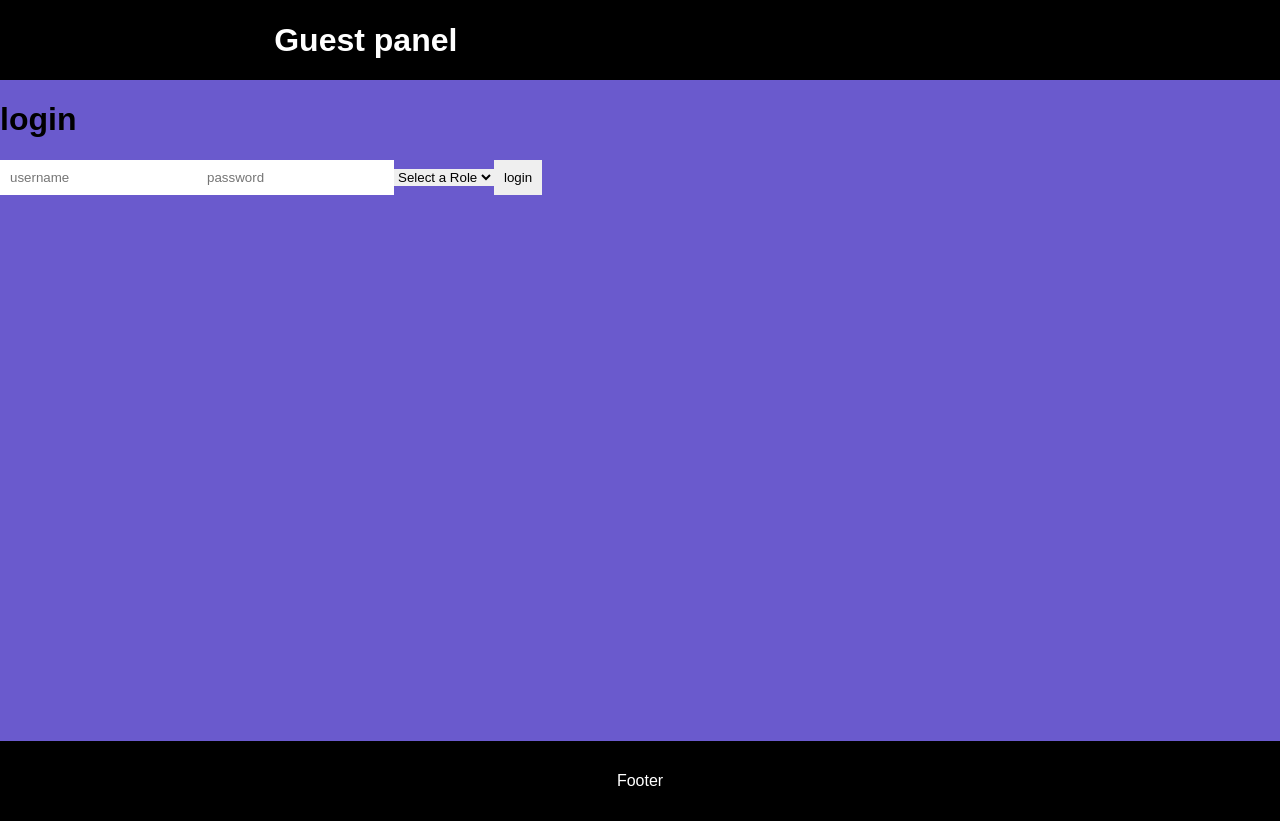
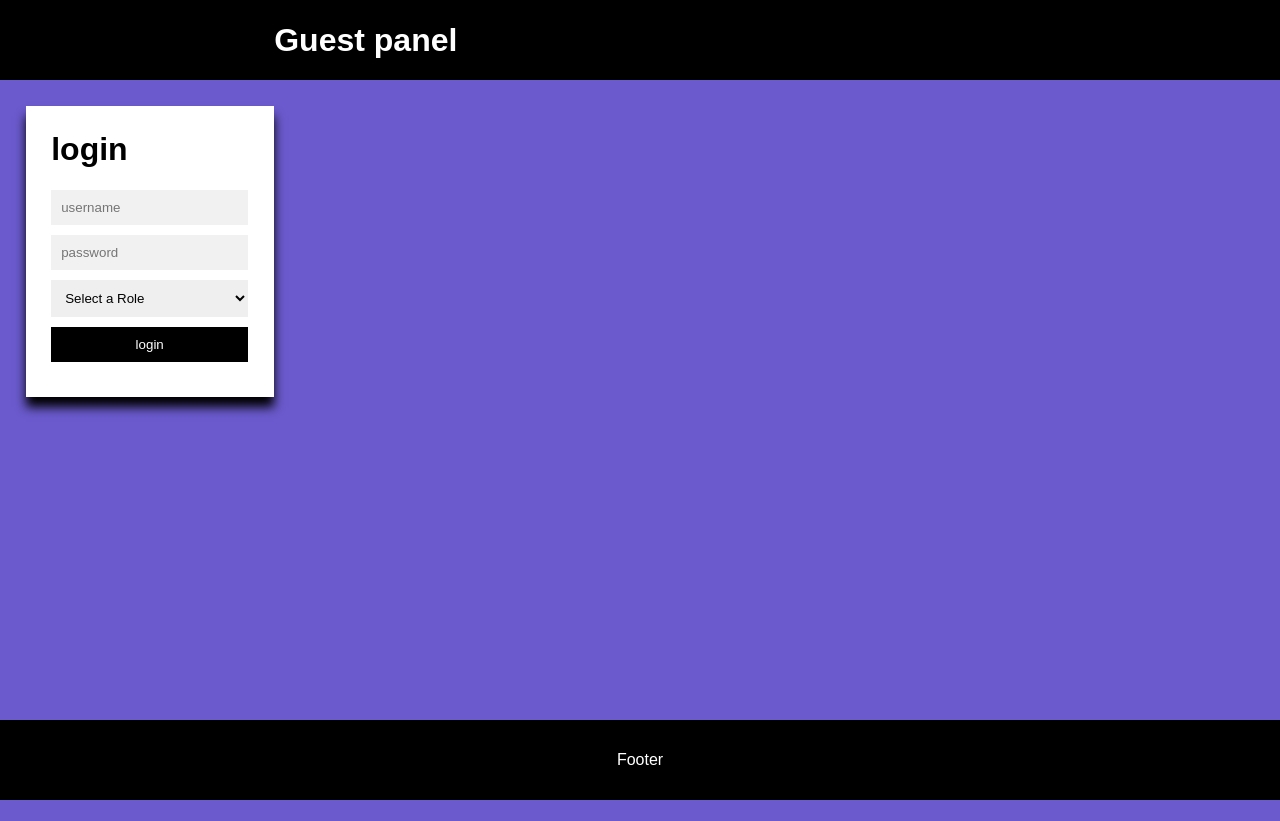
Before and after one commit to radhe212221/lms, a React (Create React App) app: page / in a window 1280 px wide. After the commit the page ends 800 px from the top, so only its background shows below. Built offline with nearby package versions, Linux system fonts and the light colour scheme.

Commit message:
added login css

```diff
--- a/src/Login.js
+++ b/src/Login.js
@@ -18,7 +18,7 @@ export default function Login() {
     console.log(data)
   }
   return (
-    <div>
+    <div className='login'>
       <h1>login</h1>
       <input onChange={handleChange} name='email' value={ob.email} placeholder='username' />
       <input onChange={handleChange} name='password' value={ob.password} placeholder='password' />
--- a/src/style.css
+++ b/src/style.css
@@ -45,3 +45,31 @@ footer
 {
     min-height: 80vh;
 }
+
+
+.login
+{
+    padding: 2%;
+    margin:2%;
+    background-color: white;
+    display: inline-table;
+    box-shadow: 0 10px 10px black;
+}
+.login input,
+.login button,
+.login select
+{
+    display: block;
+    width: 100%;
+    margin-bottom: 10px;
+}
+.login input{
+    background-color: #f1f1f1;
+}
+.login select{
+    padding: 10px;
+}
+.login button{
+    background-color: black;
+    color:white;
+}
```
